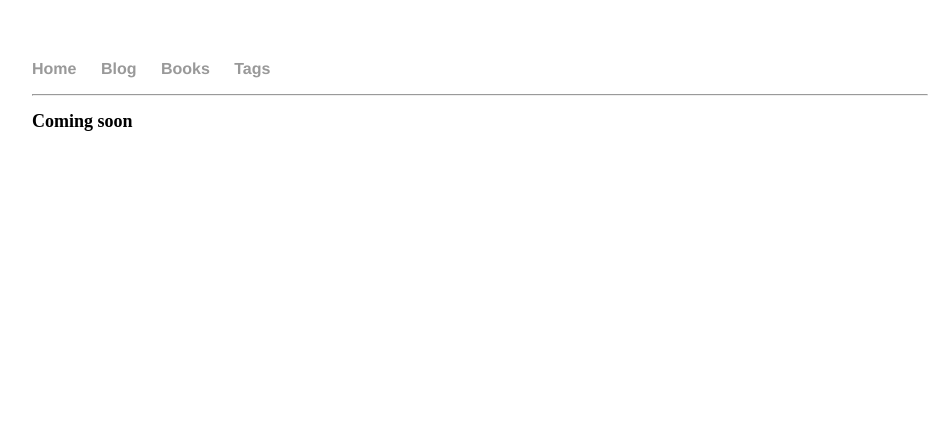
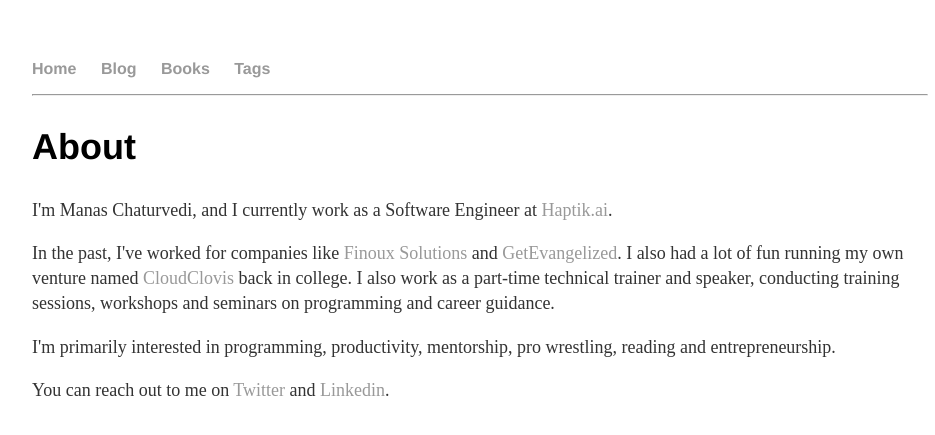
Before and after one commit to manaschaturvedi/manaschaturvedi.github.io, a Jekyll site: the page built from index.html, in a window 1280 px wide. Shown: the top 435 px of the page, without its empty margins (160-1095 px from the left). Built offline with Jekyll 4.4.1, drawn with Linux system fonts in a browser that asks for light colours.

Commit message:
added the About details

```diff
--- a/books/index.html
+++ b/books/index.html
@@ -9,6 +9,3 @@ title: Books
         Atomic Habits: An Easy & Proven Way to Build Good Habits & Break Bad Ones - James Clear
     </a>
 </p>
-
-<br>
-<h2>Favorites</h2>
--- a/index.html
+++ b/index.html
@@ -2,6 +2,28 @@
 layout: default
 title: Manas Chaturvedi | Personal Blog
 ---
-<div class="blurb">
-	<h2>Coming soon</h2>
-</div>
+
+<div class="wrapper">
+<article class="post">
+
+	<header class="post-header">
+		<h1 class="post-title">About</h1>
+	</header>
+
+	<div class="post-content">
+
+		<p>I'm Manas Chaturvedi, and I currently work as a Software Engineer at <a href="https://haptik.ai/" target="_">Haptik.ai</a>.</p>
+
+		<p>In the past, I've worked for companies like <a href="https://www.finoux.com/" target="_">Finoux Solutions</a> and <a href="https://getevangelized.com/" target="_">GetEvangelized</a>.
+		I also had a lot of fun running my own venture named <a href="https://www.facebook.com/cloudclovis.info/" target="_">CloudClovis</a> back in college. I also work as a part-time
+		technical trainer and speaker, conducting training sessions, workshops and seminars on programming and career guidance.</p>
+
+		<p>I'm primarily interested in programming, productivity, mentorship, pro wrestling, reading and entrepreneurship.</p>
+
+		<p>You can reach out to me on <a href="https://twitter.com/manas_oid" target="_">Twitter</a> and <a href="https://www.linkedin.com/in/manaschaturvedi2202/" target="_">Linkedin</a>.</p>
+
+	</div>
+
+</article>
+
+  </div>
```
